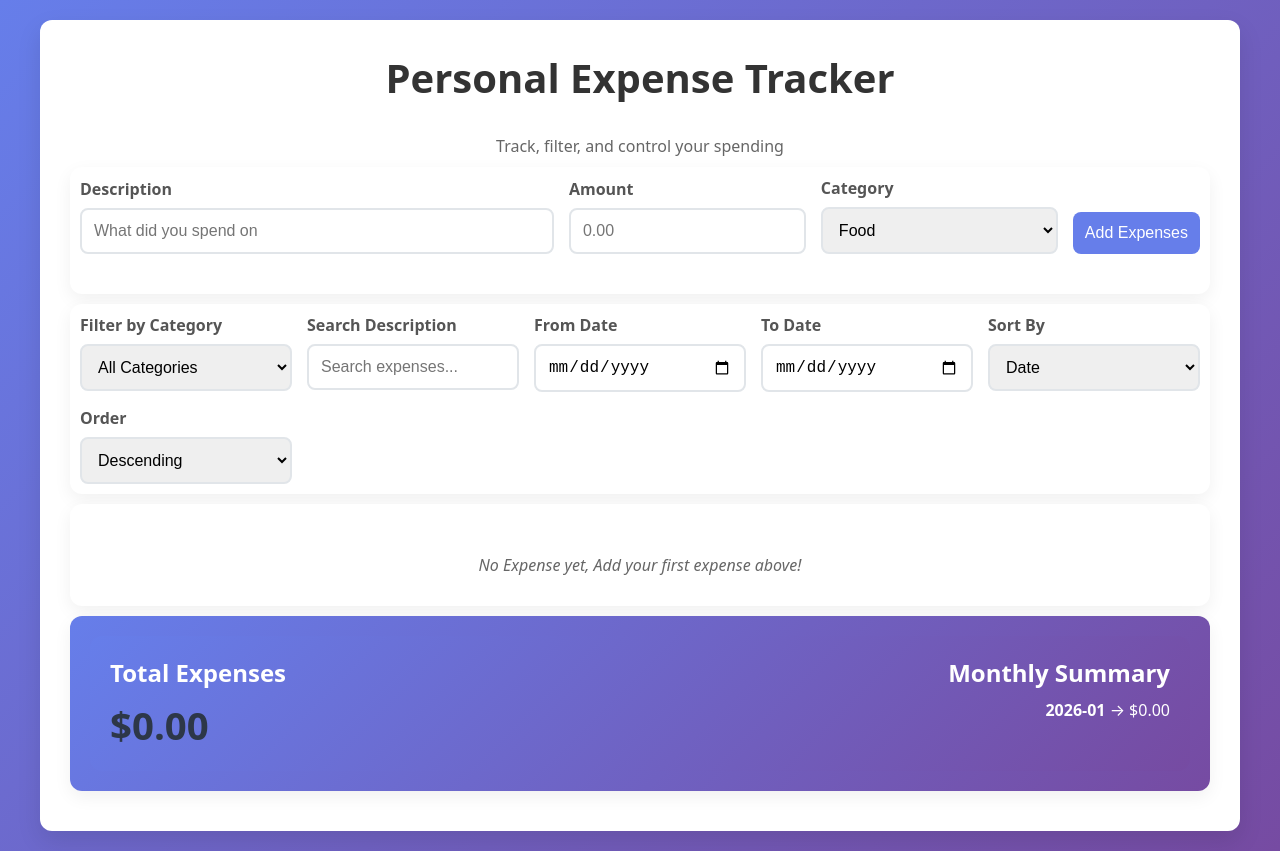
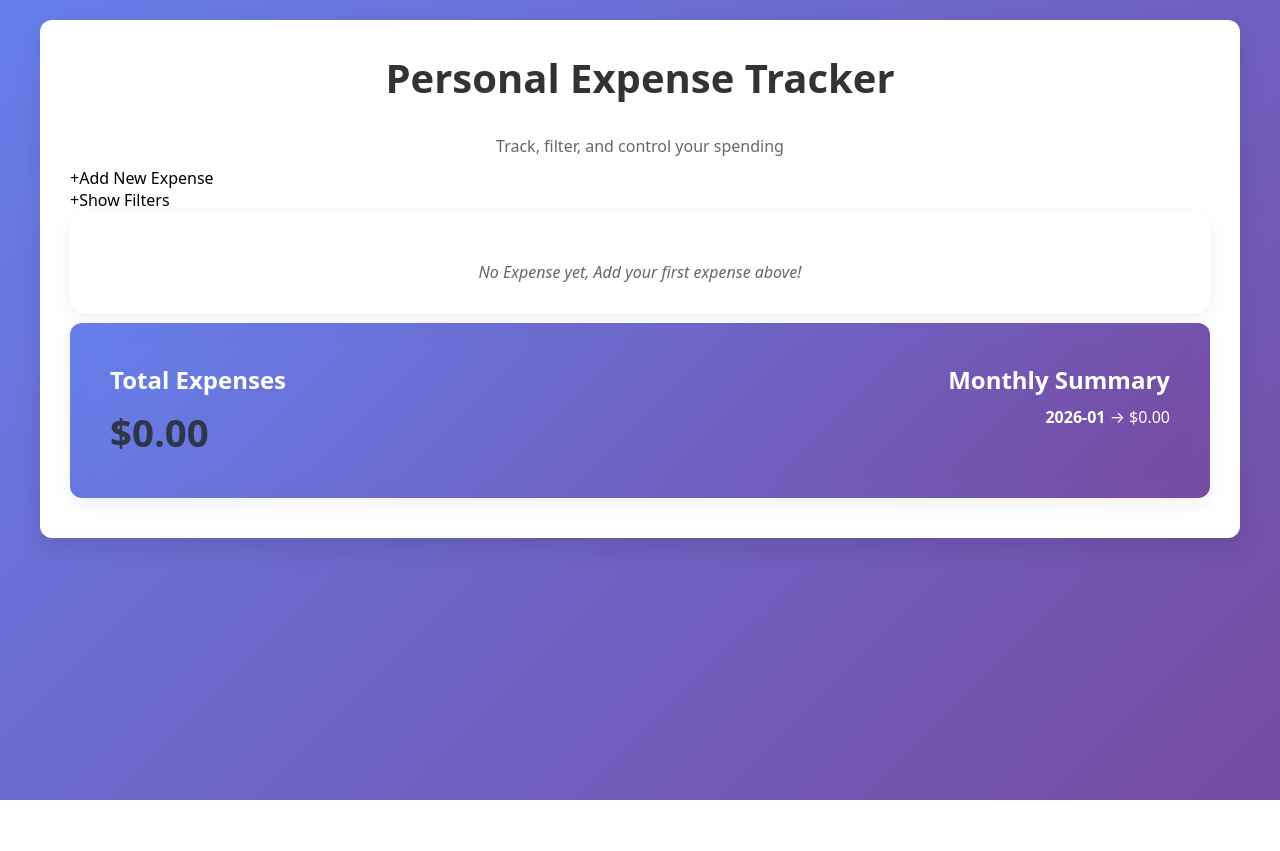
Before and after one commit to singhpreet86/react-essentials-assignment, a React (Create React App) app: page / in a window 1280 px wide. After the commit the page ends 800 px from the top, so only its background shows below. Built offline with nearby package versions, Linux system fonts and the light colour scheme.

Commit message:
Update App.js

```diff
--- a/src/App.js
+++ b/src/App.js
@@ -9,7 +9,7 @@ import Summary from './components/Summary';
 
 function App() {
 
-  const { expences, addExpense, removeExpense, getTotalAmount, getMonthlySummary} = useExpenses();
+  const { expences, addExpense, removeExpense, getTotalAmount, getMonthlySummary } = useExpenses();
   const {
     filters,
     updateFilter,
@@ -24,6 +24,10 @@ function App() {
   const [category, setCategory] = useState('food');
   const [sortBy, setSortBy] = useState('date');
   const [sortOrder, setSortOrder] = useState('desc');
+  const [showForm, setShowForm] = useState(false);
+  const [showFilters, setShowFilters] = useState(false);
+
+
 
   const categories = ['all', 'food', 'transport', 'entertainment', 'bills', 'shopping', 'others'];
 
@@ -62,6 +66,7 @@ function App() {
     });
     setDescription('');
     setAmount('');
+    setShowForm(false);
 
   };
 
@@ -72,6 +77,16 @@ function App() {
         <p className="subtitle">Track, filter, and control your spending</p>
       </header>
 
+
+      <div className="form-toggle-text" onClick={() => setShowForm(!showForm)}>
+        <span className="toggle-icon">{showForm ? "−" : "+"}</span>
+        <span className="toggle-label">
+          {showForm ? "Hide Expense Form" : "Add New Expense"}
+        </span>
+      </div>
+
+
+      {showForm && (
         <section className="card expense-form-card">
           <ExpenseForm
             description={description}
@@ -83,6 +98,19 @@ function App() {
             handleSubmit={handleSubmit}
             categories={categories} />
         </section>
+      )}
+
+      <div
+        className="form-toggle-text"
+        onClick={() => setShowFilters(!showFilters)}
+      >
+        <span className="toggle-icon">{showFilters ? "−" : "+"}</span>
+        <span className="toggle-label">
+          {showFilters ? "Hide Filters" : "Show Filters"}
+        </span>
+      </div>
+
+      {showFilters && (
 
         <section className="card filters-card">
           <Filters
@@ -94,8 +122,9 @@ function App() {
             sortBy={sortBy}
             sortOrder={sortOrder}
             setSortBy={setSortBy}
-          setSortOrder={setSortOrder}/>
+            setSortOrder={setSortOrder} />
         </section>
+      )}
 
 
       <section className="card expense-list-card">
```
Lines whose indentation alone changed are shown as unchanged.
